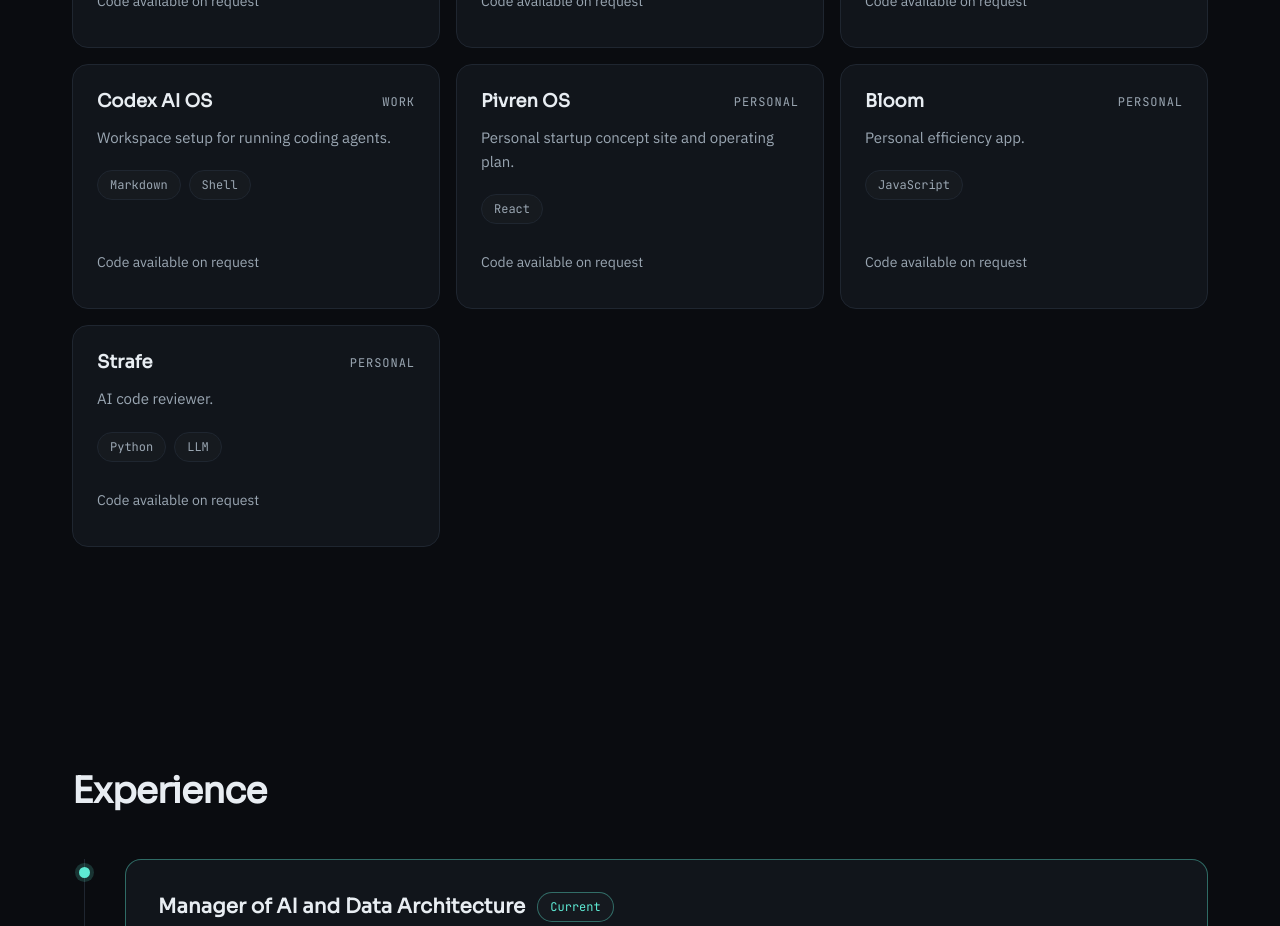
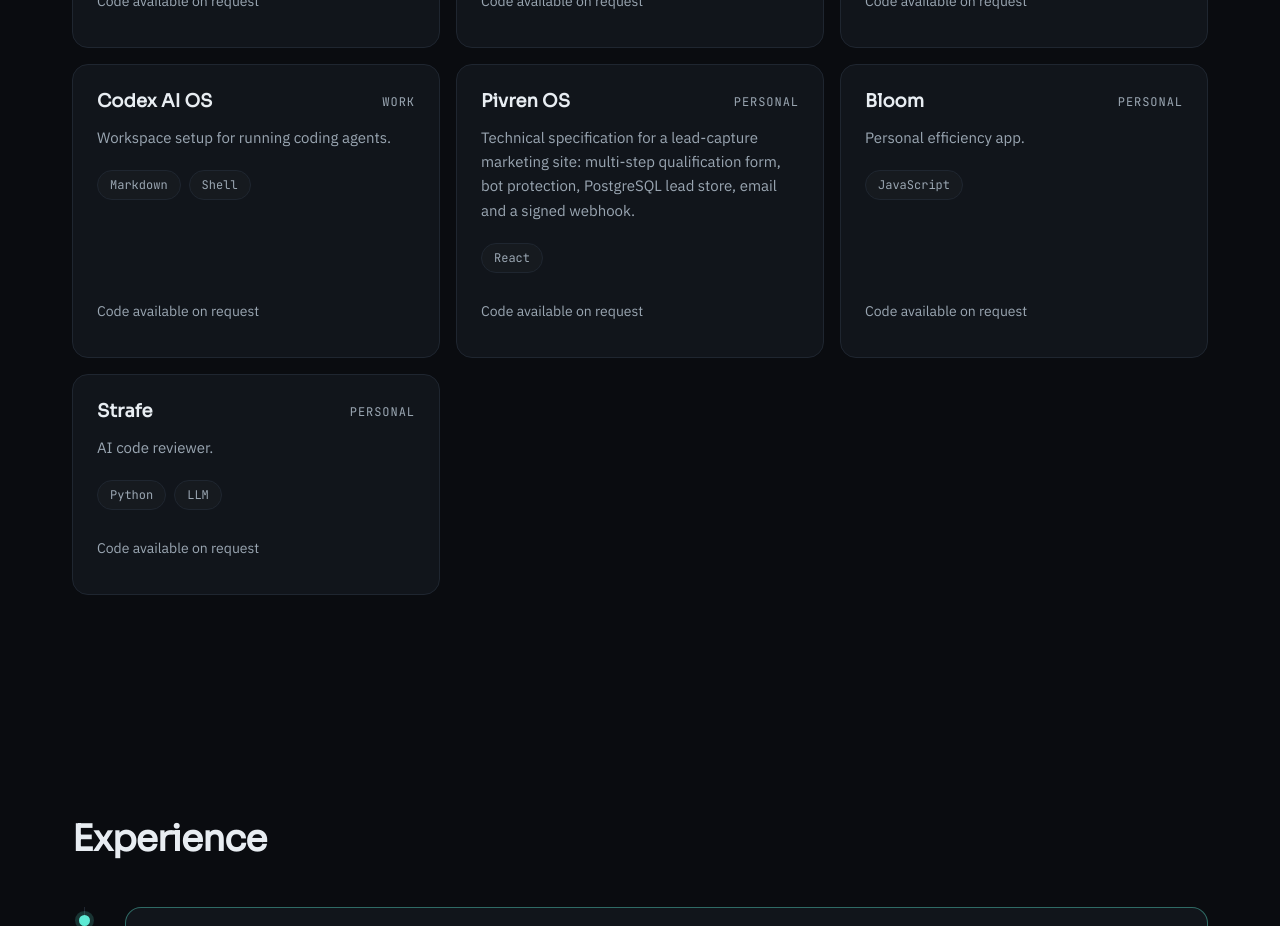
Before and after one commit to SaigoNoSenshi/SaigoNoSenshi.github.io, a React (Vite) app: page / in a window 1280 px wide. Shown: the part 5120-6046 px from the top of the page. Built offline with nearby package versions, Linux system fonts and the light colour scheme.

Commit message:
Describe the pivren card by what the public repo holds

```diff
--- a/src/content.js
+++ b/src/content.js
@@ -177,7 +177,7 @@ export const projects = [
     summary: "Coloring, drawing, tracing and music app for kids: photo-to-coloring-page, procedurally generated pages, bilingual English/Filipino, works offline.",
     stack: ["HTML", "JavaScript", "PWA"] },
   { kind: "personal", name: "Pivren OS", repo: "pivren-public", public: false,
-    summary: "Personal startup concept site and operating plan.",
+    summary: "Technical specification for a lead-capture marketing site: multi-step qualification form, bot protection, PostgreSQL lead store, email and a signed webhook.",
     stack: ["React"] },
   { kind: "personal", name: "Bloom", repo: "bloom-habit-planner", public: false,
     summary: "Personal efficiency app.",
```
